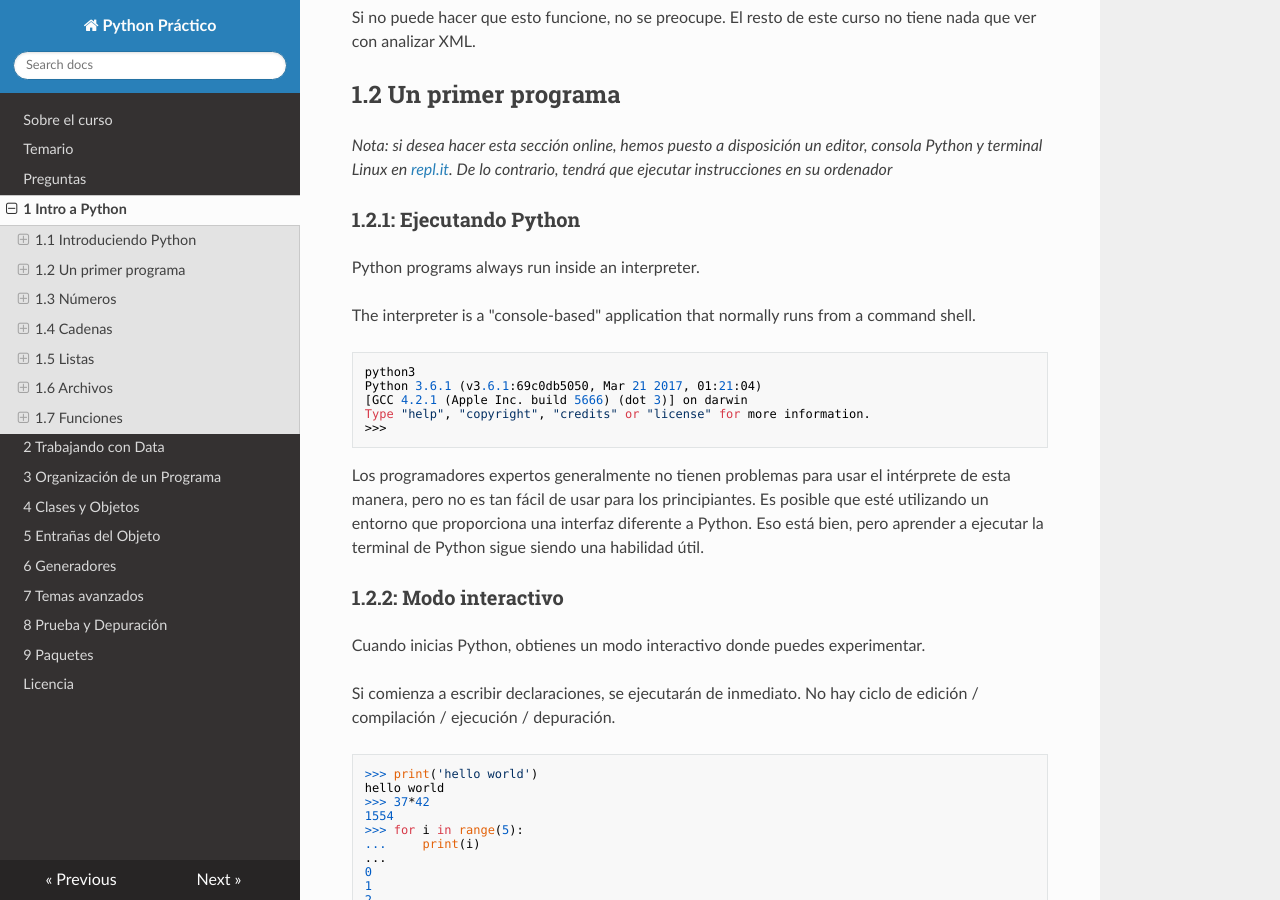
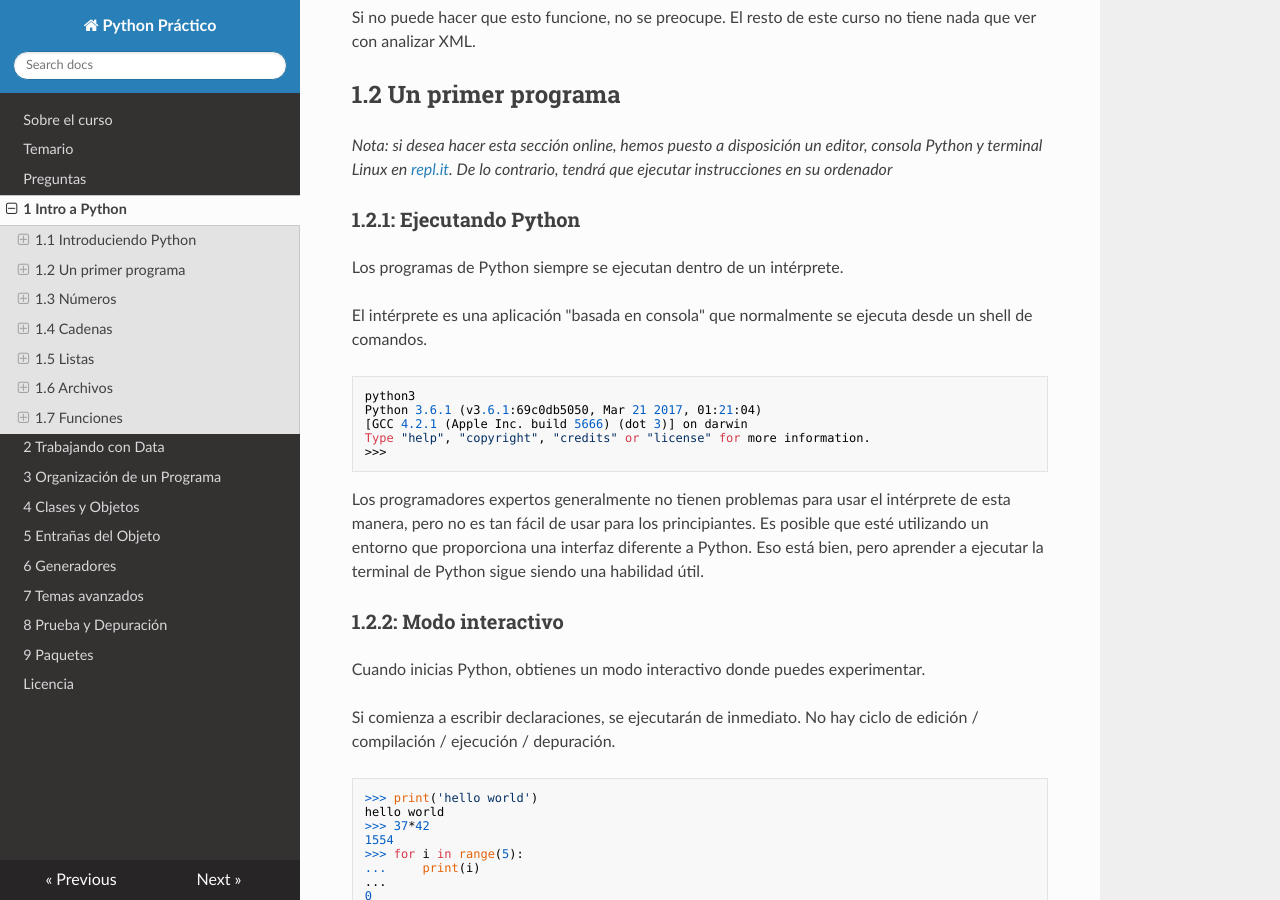
Before and after one commit to pythonpanama/pythonpractico_ssg, an MkDocs documentation site: the page built from docs/1.md, in a window 1280 px wide and 900 px high, scrolled down 3790 px. Built offline with MkDocs 1.6.1, drawn with Linux system fonts in a browser that asks for light colours; nearby versions of some CDN libraries.

Commit message:
corrected 1.2.1 translation

````diff
--- a/docs/1.md
+++ b/docs/1.md
@@ -136,9 +136,9 @@ Si no puede hacer que esto funcione, no se preocupe. El resto de este curso no t
 
 ### 1.2.1: Ejecutando Python
 
-Python programs always run inside an interpreter.
-
-The interpreter is a "console-based" application that normally runs from a command shell.
+Los programas de Python siempre se ejecutan dentro de un intérprete.
+
+El intérprete es una aplicación "basada en consola" que normalmente se ejecuta desde un shell de comandos.
 
 ```python
 python3
````
